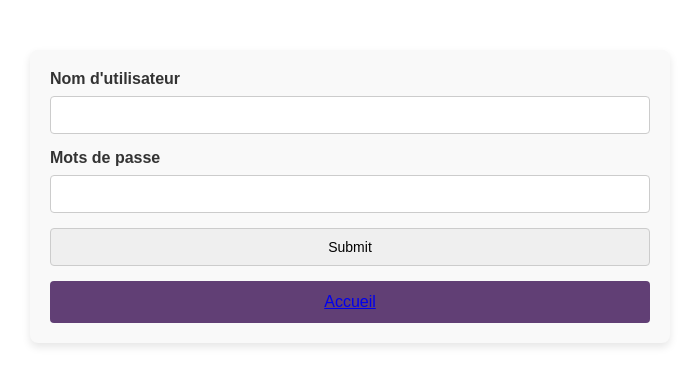
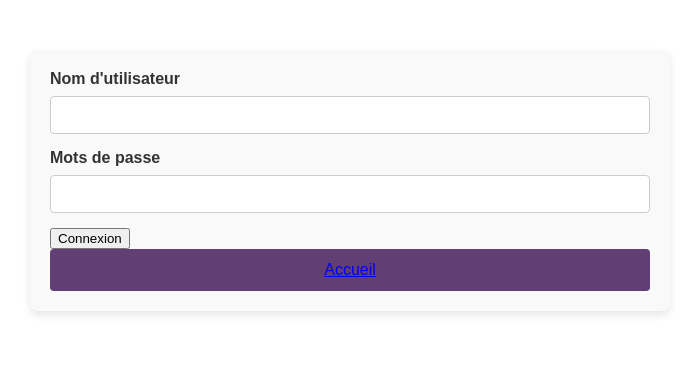
Before and after one commit to NashieArtz/cvtheque, a PHP site: page /pages/login.php in a window 1280 px wide. Shown: the top 386 px of the page, without its empty margins (290-989 px from the left). Run offline with PHP 8.4, Linux system fonts and the light colour scheme.

Commit message:
Update file login.php

```diff
--- a/pages/login.php
+++ b/pages/login.php
@@ -26,7 +26,7 @@ if (isset($_POST) && !empty($_POST)) {
   <input type="text" name="username" id="username">
   <label for="pwd">Mots de passe</label>
   <input type="password" name="pwd" id="pwd">
-  <input type="submit" name="button" id="button">
+  <button type="button" id="button">Connexion</button>
   <button class="btn btn-secondary btn-lg w-100" type="submit">
     <a href="?page=dashboard" class="text-white text-decoration-none d-block">Accueil</a>
   </button>
```
